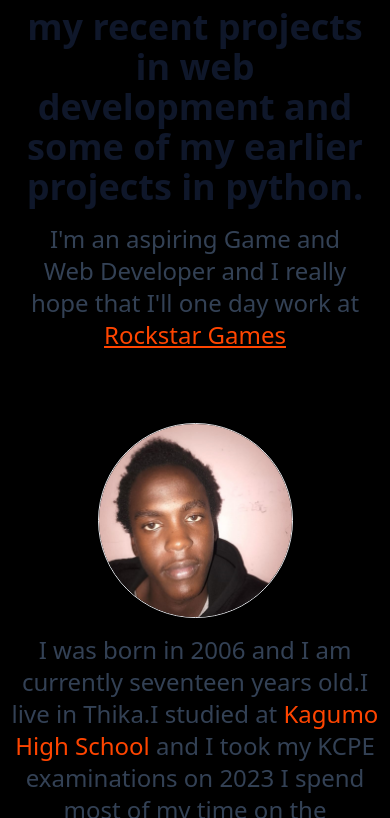
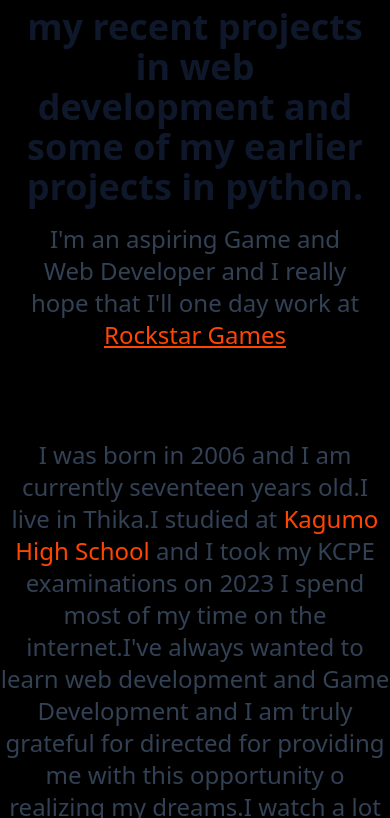
Before and after one commit to Robaaaaaa/Portfolio-Site, a website: page build/index.html in a window 390 px wide. Shown: the part 464-1282 px from the top of the page. Drawn offline with nearby package versions, Linux system fonts and the light colour scheme.

Commit message:
Removed image as I was unable to style it in mobile view

```diff
--- a/build/index.html
+++ b/build/index.html
@@ -40,6 +40,7 @@
                 <a href="#pythonprojects" class="w-full text-center py-6 hover:opacity-80">Python Projects</a>
                 <a href="contact.html" class="w-full text-center py-6 hover:opacity-80">Contact Me</a>
                 <a href="#footer" class="w-full text-center py-6 hover:opacity-80">Legal info.</a>
+                <a href="#about" class="w-full text-center py-6 hover:opacity-80">About Me.</a>
             </nav>
         </section>
     </header>
@@ -56,10 +57,7 @@
             </article>
             <img class="w-1/4 border border-radius" src="./img/crab.png" alt="Me">
         </section>
-        <section class="flex flex-col mt-0 sm:flex-row items-center">
-            <div class="flex justify-center mt-0">
-                <img class="w-1/2 border border-radius bg-center" src="./img/me2pg.jpg" alt="Me">
-            </div>
+        <section id="about" class="flex flex-col mt-0 sm:flex-row items-center">
             <p class="max-w-md text-2xl mt-4 text-center sm:text-left text-slate-700 dark:text-slate-400">
                 I was born in <label for="birthday">2006</label><input type="date" id="birthday" name="birthday" class="hidden"> and I am currently seventeen years old.I live in Thika.I studied at <a href="https://kagumo-high.vercel.app/" class="text-orangered">Kagumo High School</a> and I took my KCPE examinations on 2023 I spend most of my time on the internet.I've always wanted to learn web development and Game Development and I am truly grateful for directed for providing me with this opportunity o realizing my dreams.I watch a lot of anime and my favourite so far is Vinland Saga.
             </p>
```
Also changed, not shown: build/contact.html (+2 -1 lines).
